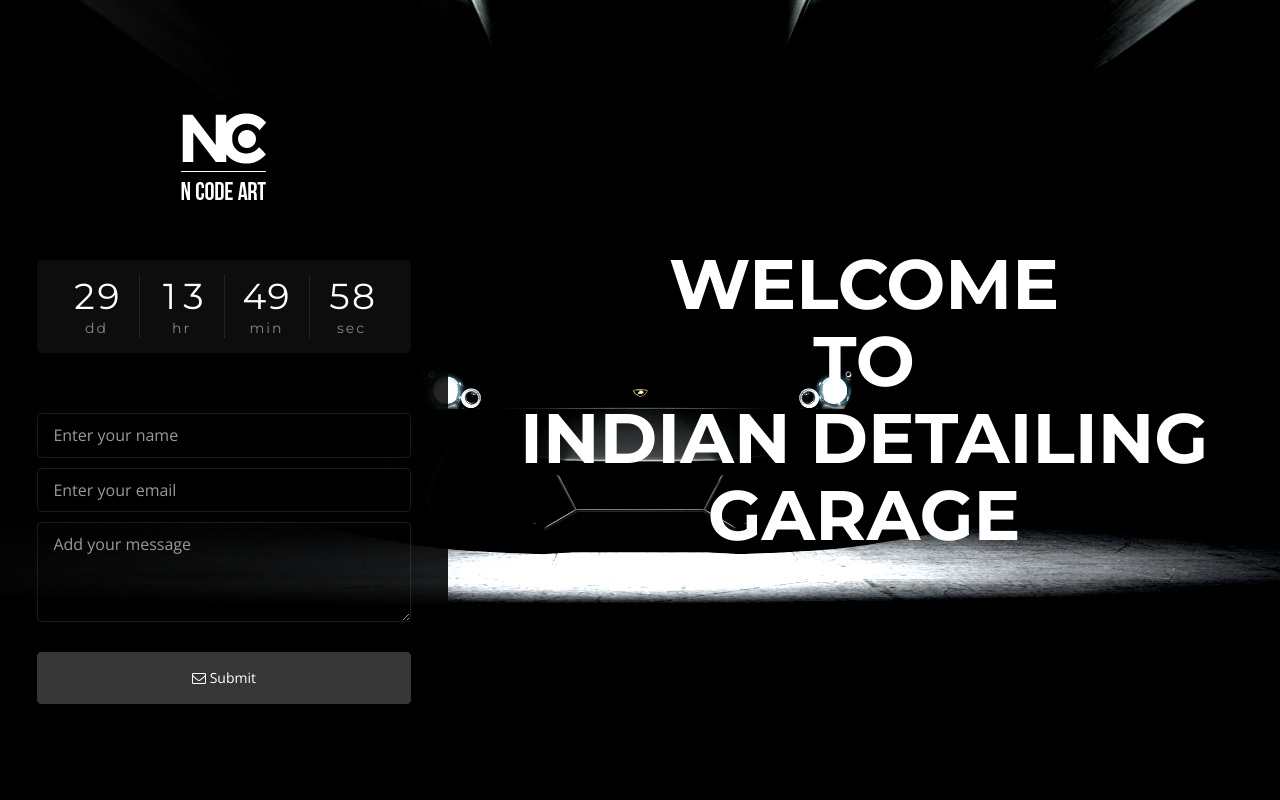
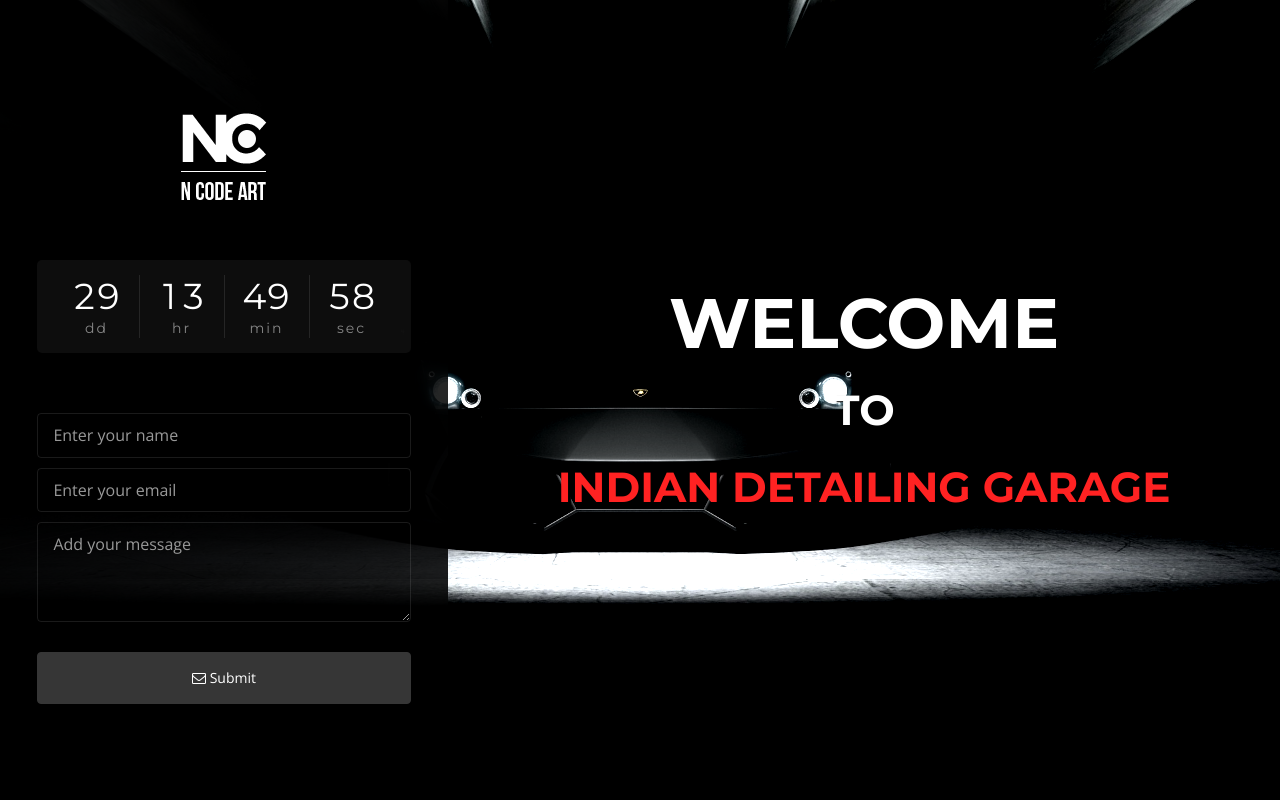
Before and after one commit to thedevbob005/indiandetailinggarage, a PHP site: page /coming-soon/index.html in a window 1280 px wide. Run offline with PHP 8.4, Linux system fonts and the light colour scheme.

Commit message:
coming soon updated

```diff
--- a/coming-soon/css/nc-main.css
+++ b/coming-soon/css/nc-main.css
@@ -1025,3 +1025,7 @@ hr.hr-1 {
 	0% { backdrop-filter: saturate(1.5) brightness(1) contrast(1); }
 	70%, 100% { backdrop-filter: saturate(.5) brightness(1.2) contrast(1.5); }
 }
+
+.main-text {
+	text-shadow: #000 3px 1px 1px;
+}
--- a/coming-soon/index.html
+++ b/coming-soon/index.html
@@ -7,7 +7,7 @@
 	<meta name="description" content="">
 	<meta name="keywords" content="">
 	<meta name="author" content="Artific">
-	<title>NCodeArt</title>
+	<title>Indian Detailing Garage</title>
 
 	<!-- GOOGLE FONTS -->
 	<link href='https://fonts.googleapis.com/css?family=Open+Sans:400,300,300italic,400italic,600,600italic,700,700italic,800,800italic' rel='stylesheet' type='text/css'>
@@ -65,9 +65,9 @@
 
 					<div class="carousel-widget animated s01 delay-0-6s" data-anim="fadeInUp" id="carousel-widget" data-items="1" data-itemrange="false" data-tdrag="false" data-mdrag="false" data-pdrag="false" data-autoplay="true" data-in="fadeIn" data-loop="true" data-hstop="true">
 						<div class="owl-carousel">
-							<div class="item"><h2 class="main-text">Welcome<br> to<br> Indian Detailing Garage</h2></div>
-							<div class="item"><h2 class="main-text">Quick &amp; Easy <br>to Customize</h2></div>
-							<div class="item"><h2 class="main-text">Coming Soon..!</h2></div>
+							<div class="item"><h2 class="main-text">Welcome<br><small style="font-weight: inherit; color: inherit; font-size: 60%;">to</small><br><small style="font-weight: inherit; color: #ff2222; font-size: 60%;">Indian Detailing Garage</small></h2></div>
+							<div class="item"><h2 class="main-text"><span style="color: #ff2222;">Detailing</span><br><small style="font-weight: inherit; color: #ffffff; font-size: 58%;">like none other</small></h2></div>
+							<div class="item"><h2 class="main-text">Coming <span style="color: #ff2222;">Soon</span>..!</h2></div>
 						</div>
 					</div>
 				</div>
```
